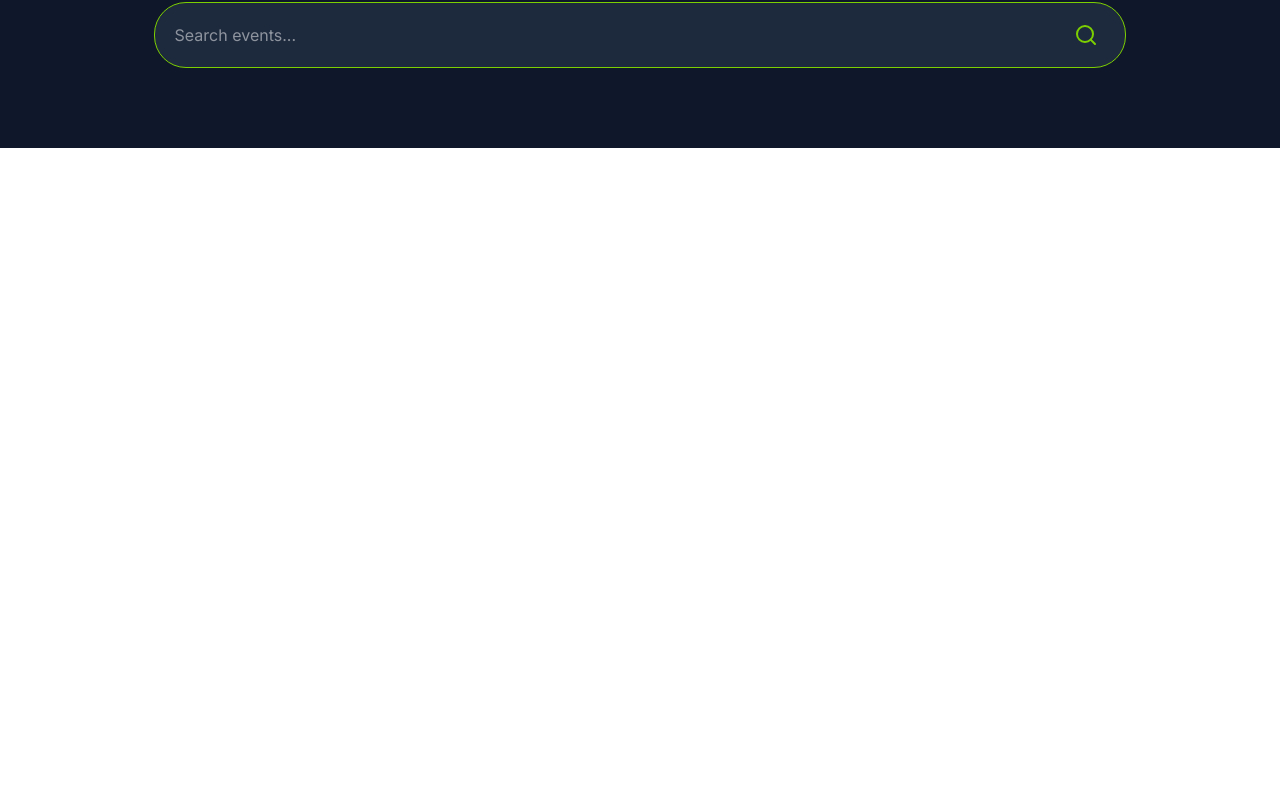
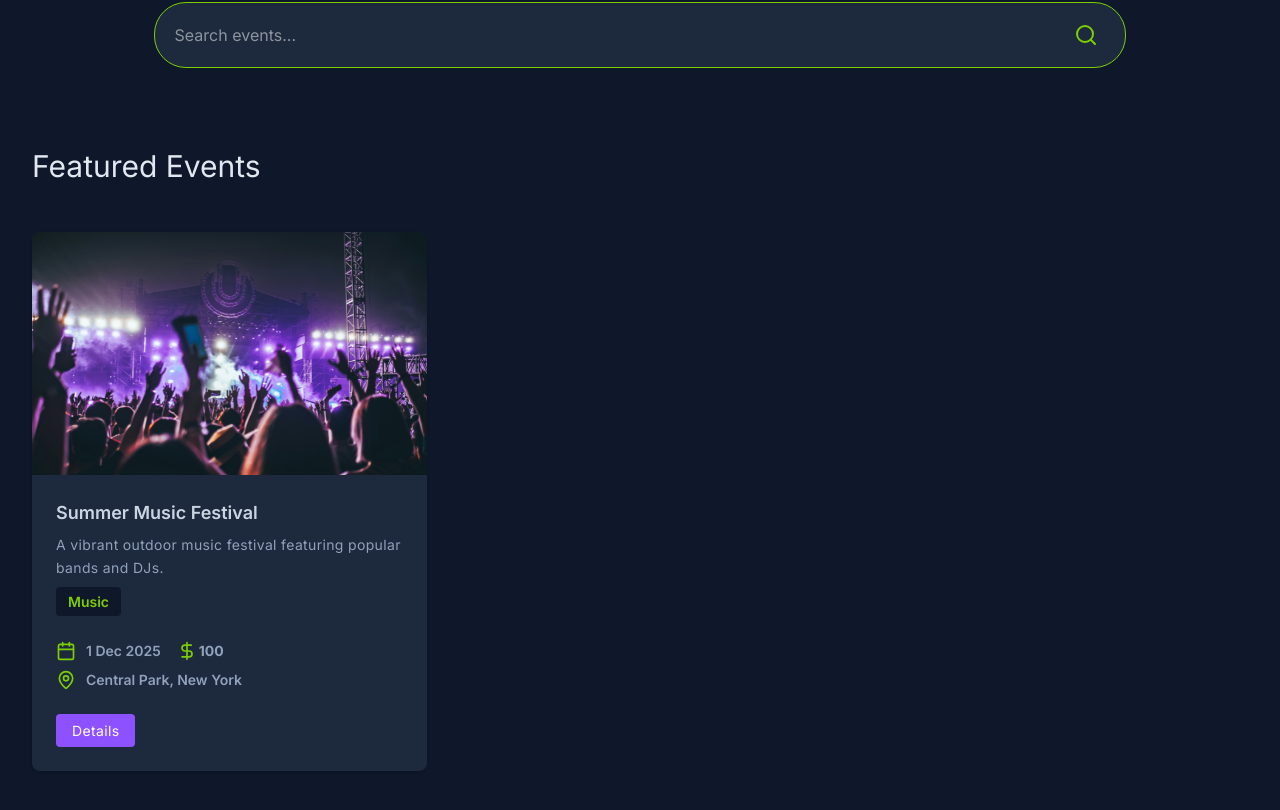
Before and after one commit to AbrRahman/eventify-frontend, a Next.js app: page / in a window 1280 px wide. Shown: the part 250-1060 px from the top of the page. Before the commit the page ends 800 px from the top, so only its background shows below. Built offline with nearby package versions, Linux system fonts and the light colour scheme.

Commit message:
push home featureEvent

```diff
--- a/src/app/page.tsx
+++ b/src/app/page.tsx
@@ -1,9 +1,11 @@
+import FeaturedEvents from "@/component/home/FeaturedEvents";
 import HomeSearchBar from "@/component/home/HomeSearchBar";
 
 export default function Home() {
   return (
     <div>
       <HomeSearchBar />
+      <FeaturedEvents />
     </div>
   );
 }
--- /dev/null
+++ b/src/component/eventCard/EventCard.tsx
@@ -0,0 +1,69 @@
+import React from "react";
+import Image from "next/image";
+import Link from "next/link";
+import { Calendar, MapPin, Music, Users, DollarSign, User } from "lucide-react";
+
+const EventCard = () => {
+  const date = new Date("2025-12-01");
+  const formatted = date.toLocaleDateString("en-GB", {
+    day: "numeric",
+    month: "short",
+    year: "numeric",
+  });
+
+  return (
+    <div>
+      <div className="card bg-slate-800 shadow-sm">
+        <figure>
+          <Image
+            src="/images/music.png"
+            alt="music image"
+            width={650}
+            height={400}
+          />
+        </figure>
+        <div className="card-body ">
+          <h2 className="card-title text-slate-300">Summer Music Festival</h2>
+          <p className="text-slate-400 tracking-wide leading-relaxed">
+            A vibrant outdoor music festival featuring popular bands and DJs.
+          </p>
+          <div className="flex">
+            <span className="text-lime-500 font-semibold px-3 py-1 rounded bg-slate-900">
+              Music
+            </span>
+          </div>
+          <div className="py-4 space-y-2">
+            {/* date and price */}
+            <div className="flex gap-4 items-center">
+              <div className="flex gap-2.5 items-center">
+                <Calendar className=" size-5 text-lime-500" />
+                <p className="text-slate-400 font-semibold">{formatted}</p>
+              </div>
+              <div className="flex gap-0.5 items-center">
+                <DollarSign className=" size-5 text-lime-500" />
+                <p className="text-slate-400 font-bold">{"100"}</p>
+              </div>
+            </div>
+            {/* location */}
+            <div className="flex gap-2.5 items-center">
+              <MapPin className=" size-5 text-lime-500" />
+              <p className="text-slate-400 font-semibold">
+                {"Central Park, New York"}
+              </p>
+            </div>
+          </div>
+          <div className="card-actions justify-start">
+            <Link
+              className="text-white px-4 py-1.5 bg-violet-500 tracking-wide rounded hover:bg-violet-600 transition"
+              href={`events/${"id"}`}
+            >
+              Details
+            </Link>
+          </div>
+        </div>
+      </div>
+    </div>
+  );
+};
+
+export default EventCard;
--- /dev/null
+++ b/src/component/home/FeaturedEvents.tsx
@@ -0,0 +1,19 @@
+import React from "react";
+import EventCard from "../eventCard/EventCard";
+
+const FeaturedEvents = () => {
+  return (
+    <div className="bg-slate-900">
+      <div className="container mx-auto px-4 lg:px-8 pb-12 lg:pb-20">
+        <h1 className="text-slate-200 text-2xl lg:text-3xl">Featured Events</h1>
+        <div className="mt-8 lg:mt-12 grid grid-cols-1 lg:grid-cols-3 gap-4">
+          <EventCard />
+          {/* <EventCard />
+          <EventCard /> */}
+        </div>
+      </div>
+    </div>
+  );
+};
+
+export default FeaturedEvents;
```
Also changed, not shown: public/images/music.png (added).
